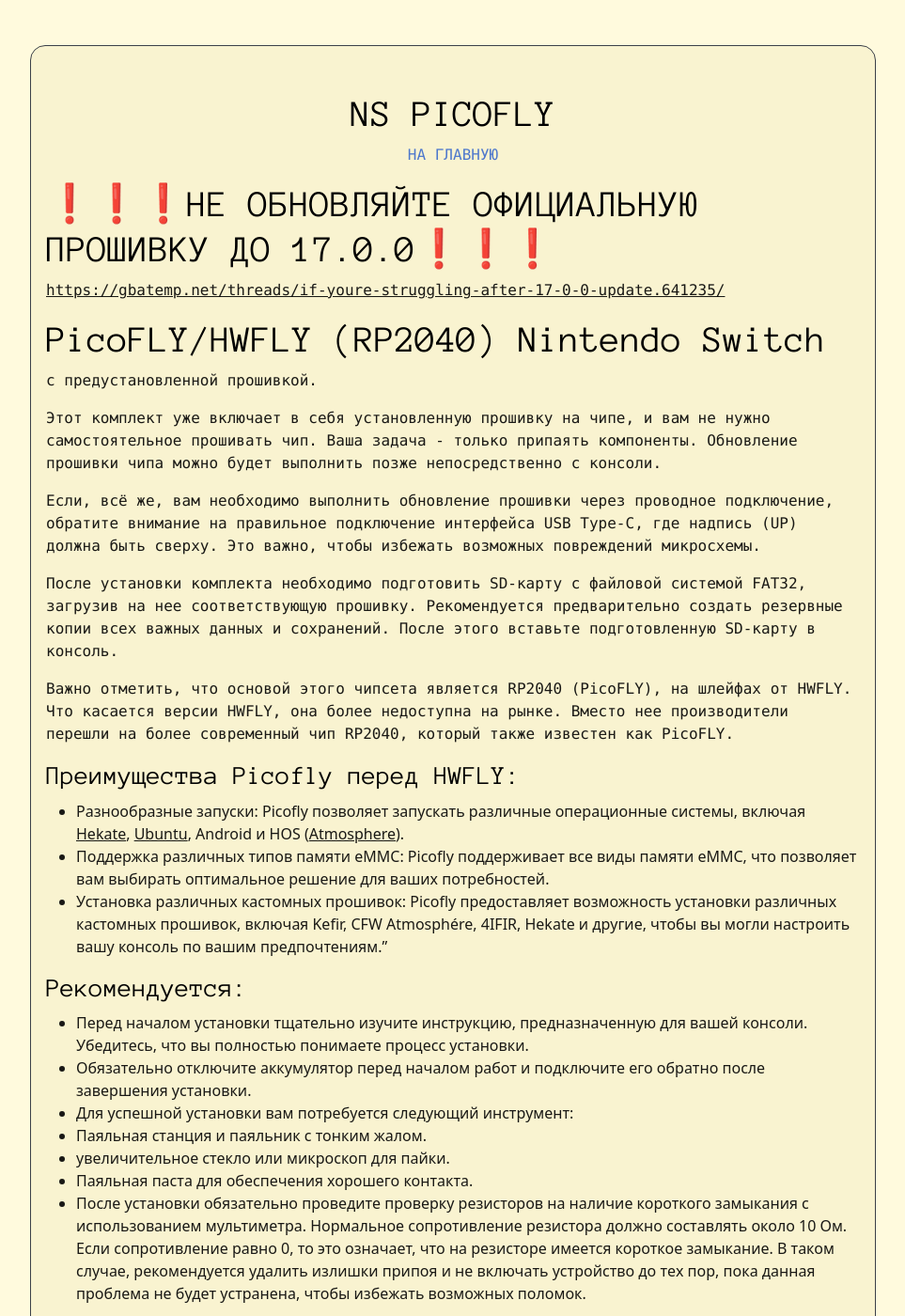
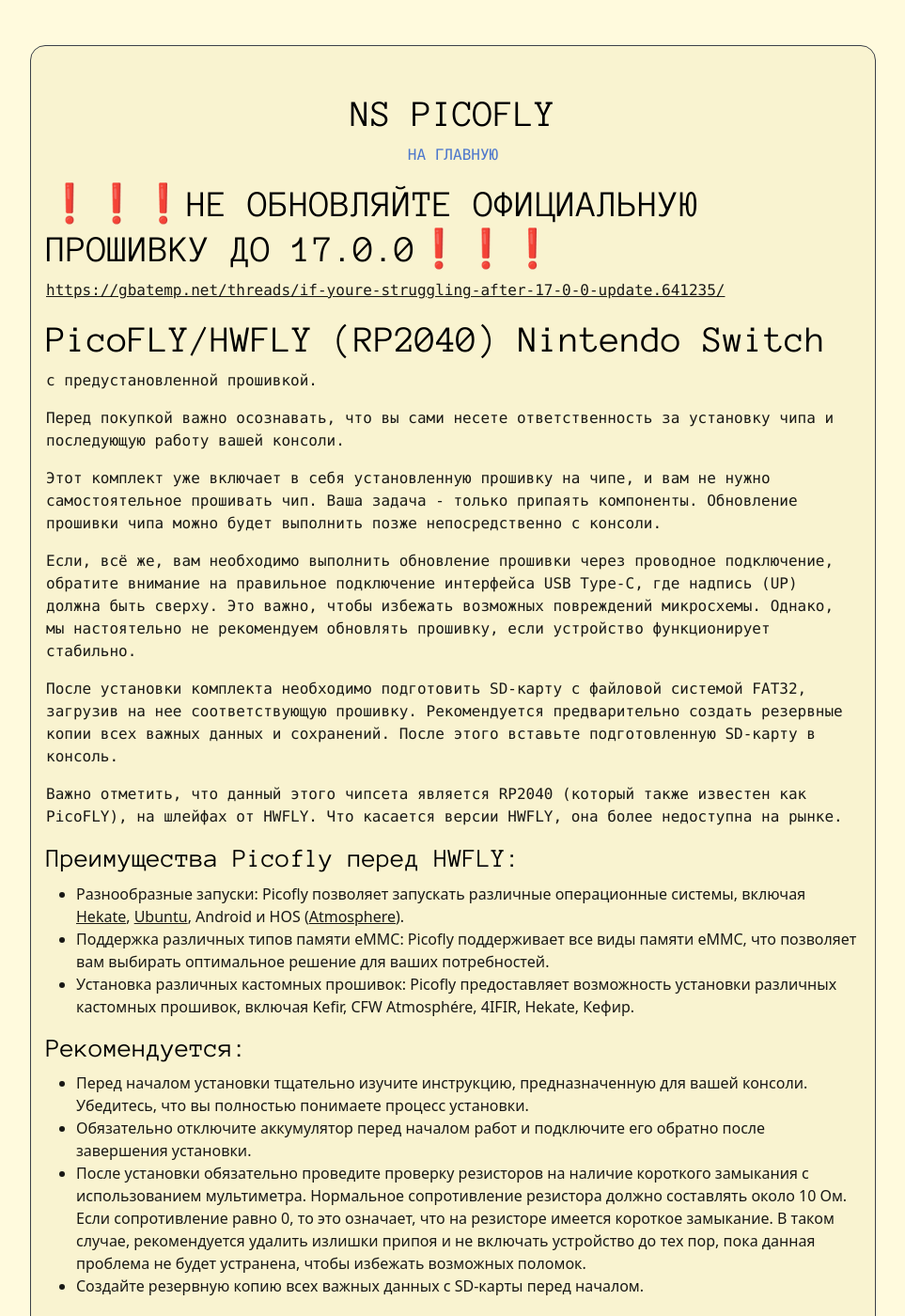
Before and after one commit to Rattlhead/rattlhead.github.io, a Jekyll site: the page built from _posts/2022-03-12-PicoFLY.md, in a window 1280 px wide and 1400 px high. Shown: the whole window at 94% size, without its empty margins (158-1121 px from the left). Built offline with Jekyll 4.4.1, drawn with Linux system fonts in a browser that asks for light colours; some of the changed text lies outside the part shown.

Commit message:
Обновил информацию

```diff
--- a/_posts/2022-03-12-PicoFLY.md
+++ b/_posts/2022-03-12-PicoFLY.md
@@ -13,31 +13,30 @@
 
 с предустановленной прошивкой.
 
+Перед покупкой важно осознавать, что вы сами несете ответственность за установку чипа и последующую работу вашей консоли.
+
 Этот комплект уже включает в себя установленную прошивку на чипе, и вам не нужно самостоятельное прошивать чип. Ваша задача - только припаять компоненты. Обновление прошивки чипа можно будет выполнить позже непосредственно с консоли.
 
-Если, всё же, вам необходимо выполнить обновление прошивки через проводное подключение, обратите внимание на правильное подключение интерфейса USB Type-C, где надпись (UP) должна быть сверху. Это важно, чтобы избежать возможных повреждений микросхемы.
+Если, всё же, вам необходимо выполнить обновление прошивки через проводное подключение, обратите внимание на правильное подключение интерфейса USB Type-C, где надпись (UP) должна быть сверху. Это важно, чтобы избежать возможных повреждений микросхемы. Однако, мы настоятельно не рекомендуем обновлять прошивку, если устройство функционирует стабильно.
 
 После установки комплекта необходимо подготовить SD-карту с файловой системой FAT32, загрузив на нее соответствующую прошивку. Рекомендуется предварительно создать резервные копии всех важных данных и сохранений. После этого вставьте подготовленную SD-карту в консоль.
 
-Важно отметить, что основой этого чипсета является RP2040 (PicoFLY), на шлейфах от HWFLY. Что касается версии HWFLY, она более недоступна на рынке. Вместо нее производители перешли на более современный чип RP2040, который также известен как PicoFLY.
+Важно отметить, что данный этого чипсета является RP2040 (который также известен как PicoFLY), на шлейфах от HWFLY. Что касается версии HWFLY, она более недоступна на рынке.
 
 ### Преимущества Picofly перед HWFLY:
 * Разнообразные запуски: Picofly позволяет запускать различные операционные системы, включая [Hekate](https://github.com/CTCaer/hekate), [Ubuntu](https://wiki.switchroot.org/), Android и HOS ([Atmosphere](https://github.com/Atmosphere-NX/Atmosphere)).
 * Поддержка различных типов памяти eMMC: Picofly поддерживает все виды памяти eMMC, что позволяет вам выбирать оптимальное решение для ваших потребностей.
-* Установка различных кастомных прошивок: Picofly предоставляет возможность установки различных кастомных прошивок, включая Kefir, CFW Atmosphére, 4IFIR, Hekate и другие, чтобы вы могли настроить вашу консоль по вашим предпочтениям."
+* Установка различных кастомных прошивок: Picofly предоставляет возможность установки различных кастомных прошивок, включая Kefir, CFW Atmosphére, 4IFIR, Hekate, Кефир.
 
 ### Рекомендуется:
 * Перед началом установки тщательно изучите инструкцию, предназначенную для вашей консоли. Убедитесь, что вы полностью понимаете процесс установки.
 * Обязательно отключите аккумулятор перед началом работ и подключите его обратно после завершения установки.
-* Для успешной установки вам потребуется следующий инструмент:
-* Паяльная станция и паяльник с тонким жалом.
-* увеличительное стекло или микроскоп для пайки.
-* Паяльная паста для обеспечения хорошего контакта.
 * После установки обязательно проведите проверку резисторов на наличие короткого замыкания с использованием мультиметра. Нормальное сопротивление резистора должно составлять около 10 Ом. Если сопротивление равно 0, то это означает, что на резисторе имеется короткое замыкание. В таком случае, рекомендуется удалить излишки припоя и не включать устройство до тех пор, пока данная проблема не будет устранена, чтобы избежать возможных поломок.
+* Создайте резервную копию всех важных данных с SD-карты перед началом.
 
 ## Прошивка приставки
 
-###### Рекомендуемая прошивка: 'KEFIR 710, Atmosphere 1.5.5, hekate 6.0.6 Стабильная' (или более новая версия с уровнем стабильности 'Стабильная').
+_Рекомендуемая прошивка: 'KEFIR 710, Atmosphere 1.5.5, hekate 6.0.6 Стабильная' (или более новая версия с уровнем стабильности 'Стабильная')._
 
 При первой установке или установке на чистую карту памяти выполните следующие шаги:
 1. Скопируйте содержимое архива kefir.zip из репозитория kefir в корень карты памяти вашей консоли Nintendo Switch.
@@ -55,25 +54,25 @@
 
 ## Возможные ошибки:
 Не видит карту памяти
-0. [ ] Проверить, что модуль SD подключен к плате.
-0. [ ] Проверить, что на флешке есть прошивка.
-0. [ ] Проверить, что флешка отформатирована в FAT32.
+0. [ ]  Проверить, что модуль SD подключен к плате.
+0. [ ]  Проверить, что на флешке есть прошивка.
+0. [ ]  Проверить, что флешка отформатирована в FAT32.
 
 
 ## Прошивка чипа
 
-Прошивка от rehius [ССЫЛКА](https://github.com/rehius/usk/releases).
-Архив прошивка 2.75 - [ССЫЛКА](https://github.com/Rattlhead/rattlhead.github.io/tree/master/PicoFLY/PicoFly_2.75_2023.09.09_08-16)
-Прошивка от abal1000x [ССЫЛКА](https://github.com/abal1000x/usk/tree/abal_version). Исходники прошивки основанная на прошивке от rehius.
+* Прошивка от rehius [ССЫЛКА](https://github.com/rehius/usk/releases).
+* Архив прошивка 2.75 - [ССЫЛКА](https://github.com/Rattlhead/rattlhead.github.io/tree/master/PicoFLY/PicoFly_2.75_2023.09.09_08-16)
+* Прошивка от abal1000x [ССЫЛКА](https://github.com/abal1000x/usk/tree/abal_version). Исходники прошивки основанная на прошивке от rehius.
 
 ## KEFIR
-Источник прошивки кефир [eng, укр, VPN] - [ССЫЛКА](https://codeberg.org/rashevskyv/kefir/releases)
-Архив прошивки KEFIR 710, Atmosphere 1.5.5, hekate 6.0.6 - [ССЫЛКА](https://github.com/Rattlhead/rattlhead.github.io/blob/master/PicoFLY/kefir710.zip)
-Первоисточник [eng, VPN]  - [https://gbatemp.net/threads/picofly-a-hwfly-switch-modchip.622701/](https://gbatemp.net/threads/picofly-a-hwfly-switch-modchip.622701/)
-Тема на 4pda - [https://4pda.to/forum/index.php?showtopic=900987](https://4pda.to/forum/index.php?showtopic=900987)
+* Источник прошивки кефир [eng, укр, VPN] - [ССЫЛКА](https://codeberg.org/rashevskyv/kefir/releases)
+* Архив прошивки KEFIR 710, Atmosphere 1.5.5, hekate 6.0.6 - [ССЫЛКА](https://github.com/Rattlhead/rattlhead.github.io/blob/master/PicoFLY/kefir710.zip)
+* Первоисточник [eng, VPN]  - [https://gbatemp.net/threads/picofly-a-hwfly-switch-modchip.622701/](https://gbatemp.net/threads/picofly-a-hwfly-switch-modchip.622701/)
+* Тема на 4pda - [https://4pda.to/forum/index.php?showtopic=900987](https://4pda.to/forum/index.php?showtopic=900987)
 
 ## Чтение ошибок на светдиоде
-    3 цвета: синий (Взламывает), белый (прошивает), желтый (код ошибки).
+    3 цвета: 🔵 синий (Взламывает), ⚪️ белый (прошивает), 🟡 желтый (код ошибки).
 
     Список кодов ошибок (= длинный импульс, * короткий импульс):
 
```
